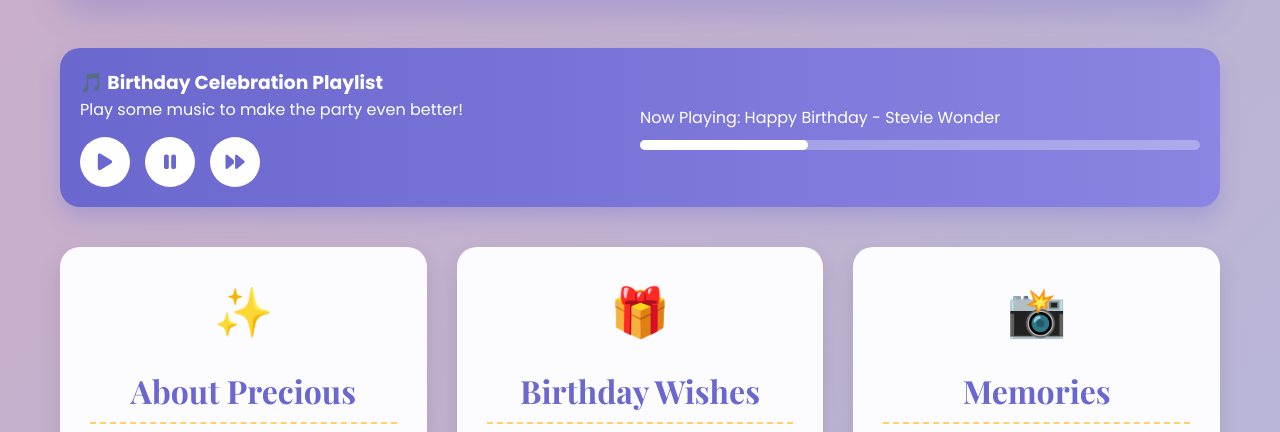
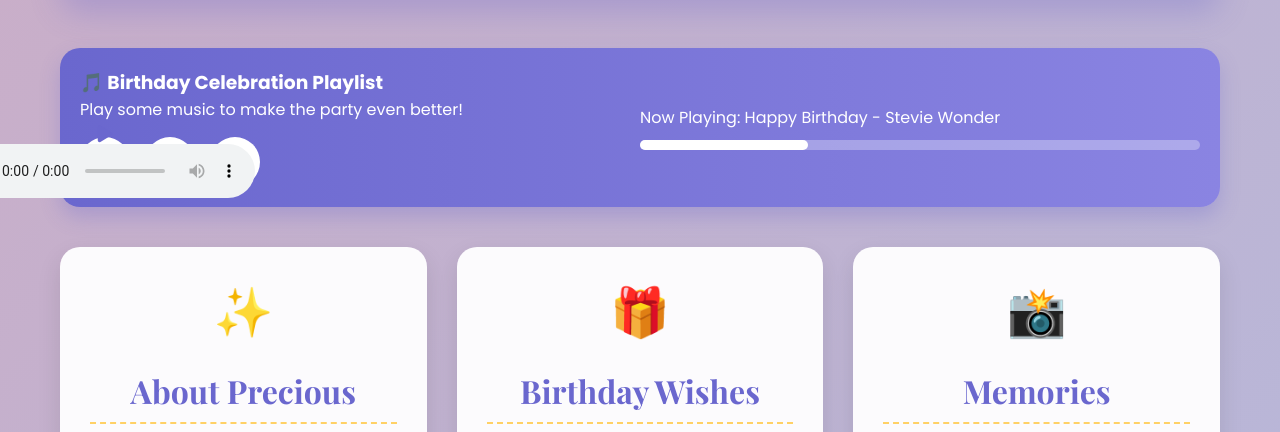
Before and after one commit to awopejumichael7-sketch/january10, a plain HTML site: page index.html in a window 1280 px wide. Shown: the part 1509-1941 px from the top of the page. Drawn offline with nearby package versions, Linux system fonts and the light colour scheme.

Commit message:
Update index.html

```diff
--- a/index.html
+++ b/index.html
@@ -736,7 +736,11 @@
                 <p>Play some music to make the party even better!</p>
                 <div class="music-controls">
                     <button class="music-btn" id="playBtn">
-                        <i class="fas fa-play"></i>
+                        <i class="fas fa-play"><audio controls>
+        <source src="precious.mp3" type="audio/mpeg">
+
+        Your browser does not support the audio element.
+    </audio></i>
                     </button>
                     <button class="music-btn" id="pauseBtn">
                         <i class="fas fa-pause"></i>
```
